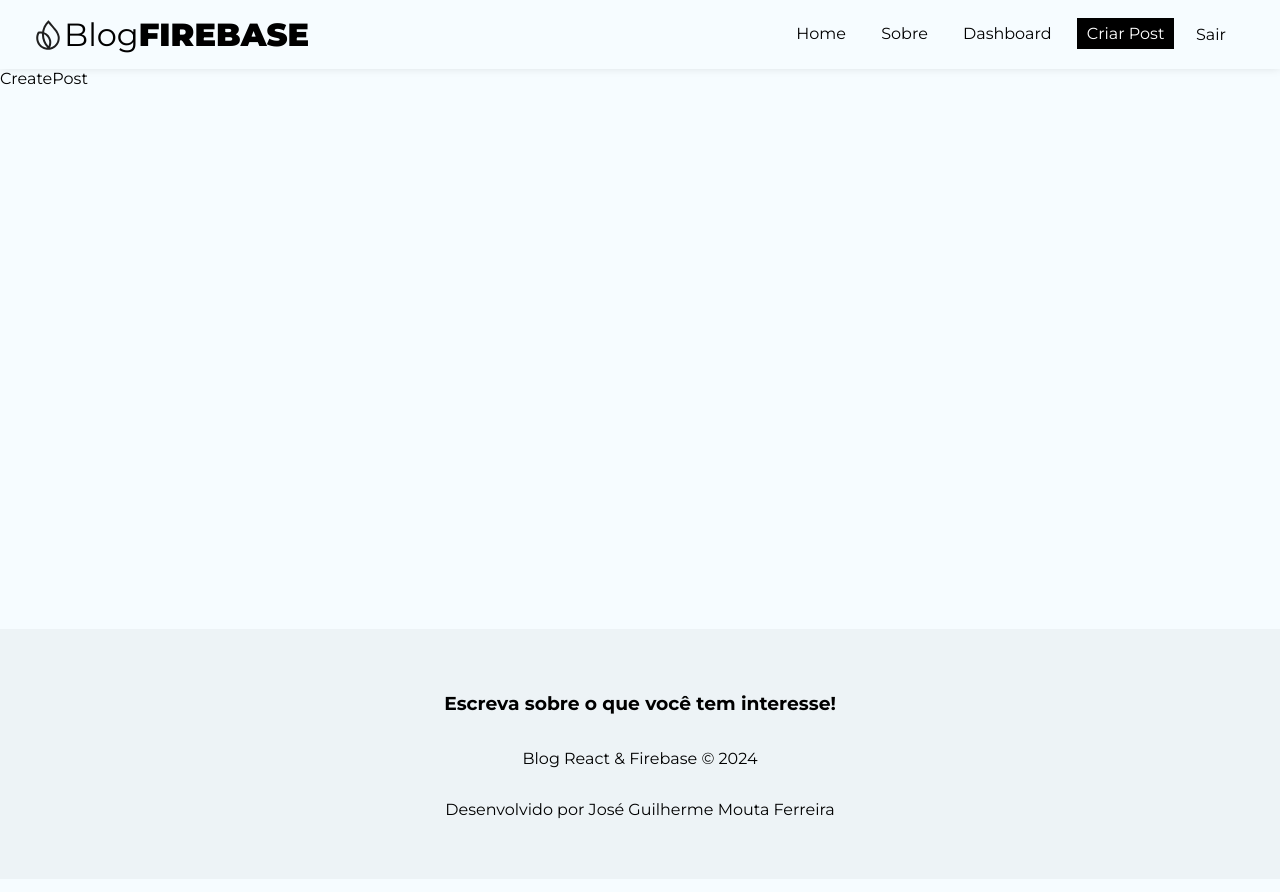
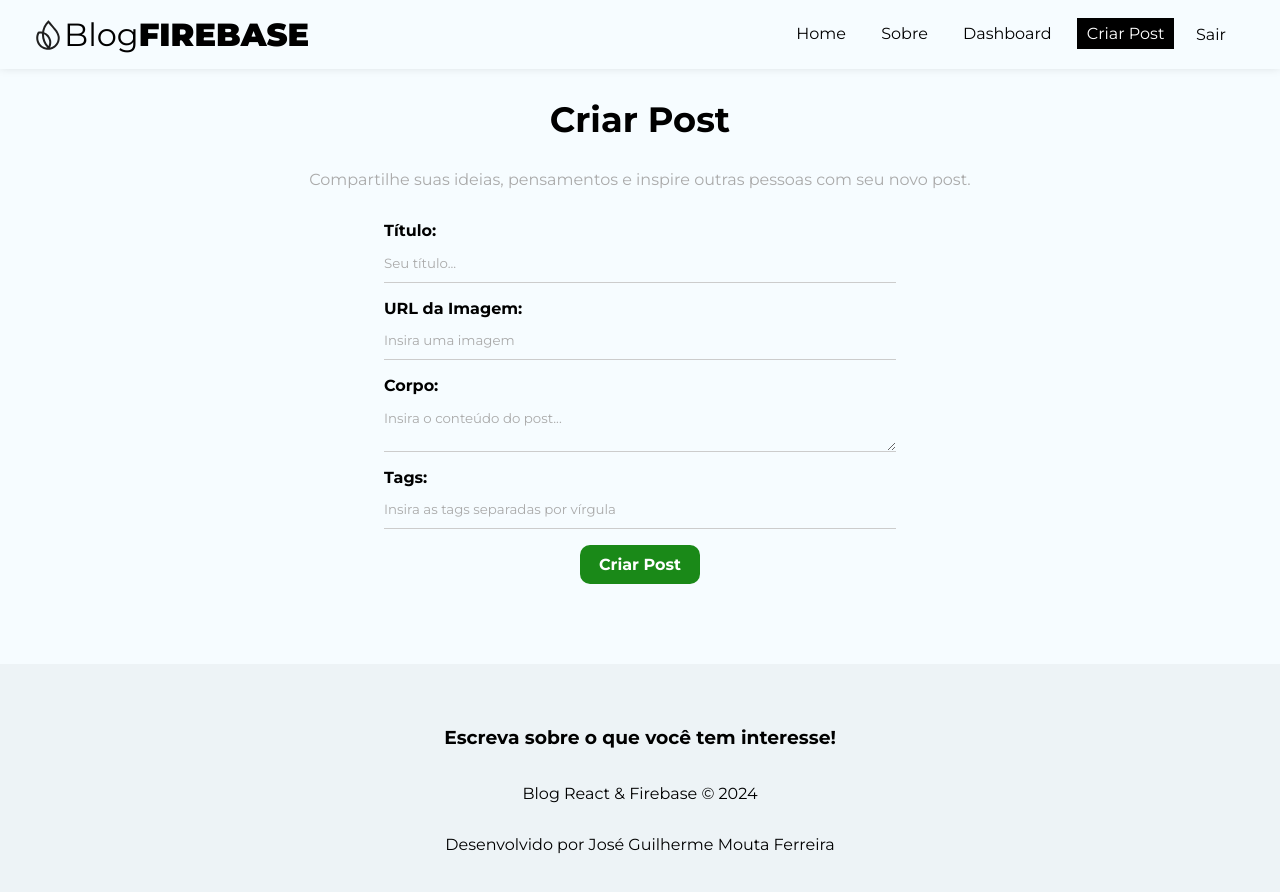
Before and after one commit to JoseGuiFerreira17/blog-firebase, a React (Vite) app: page /create-post in a window 1280 px wide. Shown: the top 892 px of the page. Built offline with nearby package versions, Linux system fonts and the light colour scheme; no server answers; sample sign-in values are in the browser's storage.

Commit message:
creating the create new post page

```diff
--- a/src/pages/CreatePost/CreatePost.jsx
+++ b/src/pages/CreatePost/CreatePost.jsx
@@ -1,7 +1,74 @@
 import styles from "./CreatePost.module.css";
+import { useState } from "react";
+import { useNavigate } from "react-router-dom";
+import { useAuthValue } from "../../context/AuthContext";
 
 function CreatePost() {
-  return <div>CreatePost</div>;
+  const [title, setTitle] = useState("");
+  const [image, setImage] = useState("");
+  const [body, setBody] = useState("");
+  const [tags, setTags] = useState([]);
+  const [formError, setFormError] = useState("");
+
+  const handleSubmit = (e) => {
+    e.preventDefault();
+  };
+
+  return (
+    <div className={styles.create_post}>
+      <h2>Criar Post</h2>
+      <p>Compartilhe suas ideias, pensamentos e inspire outras pessoas com seu novo post.</p>
+      <form onSubmit={handleSubmit}>
+        <label>
+          <span>Título:</span>
+          <input
+            type="text"
+            value={title}
+            onChange={(e) => setTitle(e.target.value)}
+            required
+            placeholder="Seu título..."
+          />
+        </label>
+        <label>
+          <span>URL da Imagem:</span>
+          <input
+            type="text"
+            value={image}
+            onChange={(e) => setImage(e.target.files[0])}
+            required
+            placeholder="Insira uma imagem"
+          />
+        </label>
+        <label>
+          <span>Corpo:</span>
+          <textarea
+            name="bodu"
+            value={body}
+            onChange={(e) => setBody(e.target.value)}
+            required
+            placeholder="Insira o conteúdo do post..."
+          />
+        </label>
+        <label>
+          <span>Tags:</span>
+          <input
+            type="text"
+            value={tags}
+            onChange={(e) => setTags(e.target.value)}
+            placeholder="Insira as tags separadas por vírgula"
+          />
+        </label>
+        <button type="submit" className="btn">
+          Criar Post
+        </button>
+        {/* {!loading && (<button type="submit" className="btn">
+          Criar Post
+        </button>)}
+        {loading && (<button type="submit" className="btn" disabled>} */}
+        {formError && <p>{formError}</p>}
+      </form>
+    </div>
+  );
 }
 
 export default CreatePost;
--- a/src/pages/CreatePost/CreatePost.module.css
+++ b/src/pages/CreatePost/CreatePost.module.css
@@ -0,0 +1,12 @@
+.create_post {
+  text-align: center;
+}
+
+.create_post h2 {
+  font-size: 2.2em;
+}
+
+.create_post p {
+  color: #aaa;
+  margin-bottom: 2em;
+}
```
